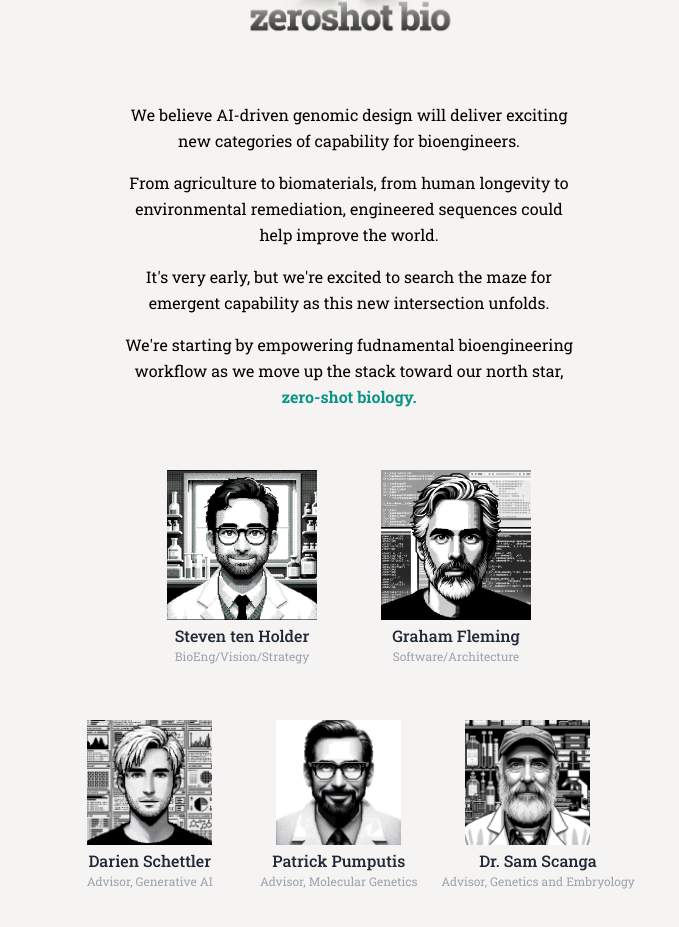
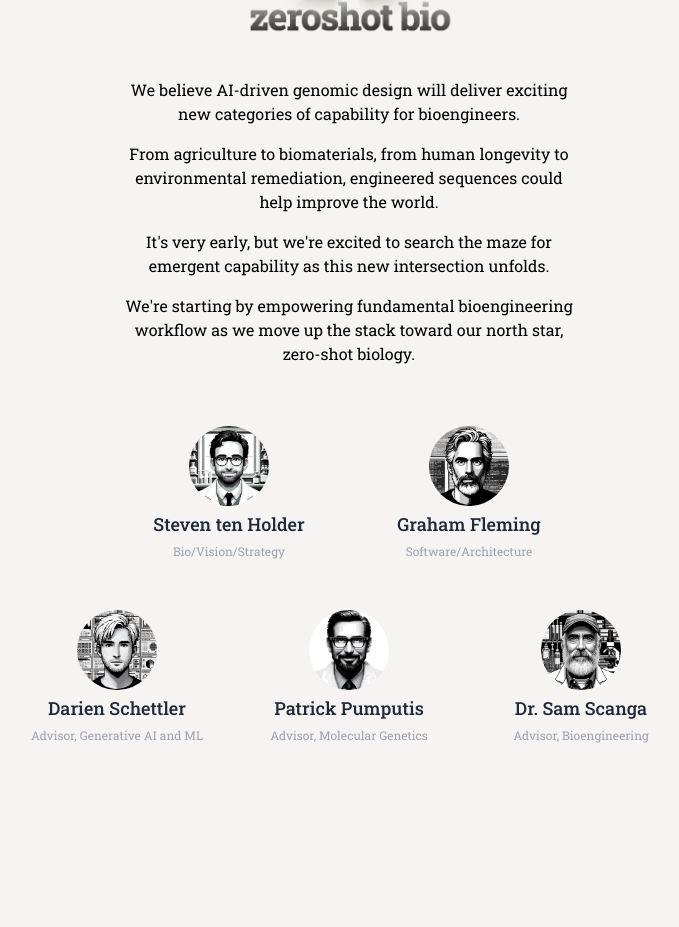
Before and after one commit to zeroshotbio/zeroshotbio-landingpage, a Next.js app: page / in a window 1280 px wide. Shown: the part 641-1568 px from the top of the page, without its empty margins (291-970 px from the left). After the commit the page ends 1527 px from the top, so only its background shows below. Built offline with nearby package versions, Linux system fonts and the light colour scheme.

Commit message:
desktop build complete #3

```diff
--- a/src/app/page.tsx
+++ b/src/app/page.tsx
@@ -1,11 +1,10 @@
 import Image from "next/image";
-
 import Team from "../components/Team";
 
 export default function Home() {
   return (
-    <main className="flex min-h-screen flex-col items-center justify-between p-24">
-      <div className="relative flex flex-col items-center justify-center before:absolute before:h-[300px] before:w-[480px] before:-translate-x-1/2 before:rounded-full before:bg-gradient-radial before:from-white before:to-transparent before:blur-2xl before:content-[''] after:absolute after:-z-20 after:h-[180px] after:w-[240px] after:translate-x-1/3 after:bg-gradient-conic after:from-gray-200 after:via-gray-200 after:blur-2xl after:content-['']  before:lg:h-[360px] z-[-1]">
+    <main className="flex flex-col items-center justify-between p-4 sm:p-8 md:p-24 md:flex-col md:items-center md:justify-between md:min-h-screen">
+      <div className="relative flex flex-col items-center justify-center before:absolute before:h-[300px] before:w-[480px] before:-translate-x-1/2 before:rounded-full before:bg-gradient-radial before:from-white before:to-transparent before:blur-2xl before:content-[''] after:absolute after:-z-20 after:h-[180px] after:w-[240px] after:translate-x-1/3 after:bg-gradient-conic after:from-gray-200 after:via-gray-200 after:blur-2xl after:content-[''] before:lg:h-[360px] z-[-1]">
         <Image
           className="relative"
           src="/images/headerpic.png"
@@ -15,23 +14,21 @@ export default function Home() {
           priority
         />
       </div>
-      <div className="textboxmain w-4/4 mt-10 max-w-md mx-auto">
-          <br />
-          <p className="text-m text-my-teal leading-relaxed mb-4 text-center sm:whitespace-normal whitespace-nowrap">
-          We believe AI-driven genomic design
-          will deliver exciting new categories of capability for bioengineers.
-          </p>
-          <p className="text-m text-my-teal leading-relaxed mb-4 text-center sm:whitespace-normal whitespace-nowrap">
+      <div className="textboxmain w-full mt-10 mx-auto text-center sm:max-w-xl md:max-w-md">
+        <p className="text-sm sm:text-base md:text-m text-my-teal leading-relaxed mb-4 sm:whitespace-normal">
+          We believe AI-driven genomic design will deliver exciting new categories of capability for bioengineers.
+        </p>
+        <p className="text-sm sm:text-base md:text-m text-my-teal leading-relaxed mb-4 sm:whitespace-normal">
           From agriculture to biomaterials, from human longevity to environmental remediation, engineered sequences could help improve the world.
-          </p>
-          <p className="text-m text-my-teal leading-relaxed mb-4 text-center sm:whitespace-normal whitespace-nowrap">
-           It&apos;s very early, but we&apos;re excited to search the maze for emergent capability as this new intersection unfolds.
-           </p>
-          <p className="text-m text-my-teal leading-relaxed mb-4 text-center sm:whitespace-normal whitespace-nowrap">
-          We&apos;re starting by empowering fudnamental bioengineering workflow as we move up the stack toward our north star, <b className="text-teal-600 "> zero-shot biology.</b>
-          </p>
+        </p>
+        <p className="text-sm sm:text-base md:text-m text-my-teal leading-relaxed mb-4 sm:whitespace-normal">
+          It's very early, but we're excited to search the maze for emergent capability as this new intersection unfolds.
+        </p>
+        <p className="text-sm sm:text-base md:text-m text-my-teal leading-relaxed mb-4 sm:whitespace-normal">
+          We're starting by empowering fundamental bioengineering workflow as we move up the stack toward our north star, zero-shot biology.
+        </p>
       </div>
-      <div className="flex justify-center items-center w-full h-[appropriate-height]">
+      <div className="flex justify-center items-center w-full">
         <Team />
       </div>
     </main>
--- a/src/components/Team.js
+++ b/src/components/Team.js
@@ -3,7 +3,7 @@ import Image from "next/image";
 const teamData1 = [
   {
     name: "Steven ten Holder",
-    role: "BioEng/Vision/Strategy",
+    role: "Bio/Vision/Strategy",
     description: "Steven is a biologist with years of experience...",
     image: "/images/S.png",
     link: "https://www.linkedin.com/in/steventen/",
@@ -20,7 +20,7 @@ const teamData1 = [
 const teamData2 = [
   {
     name: "Darien Schettler",
-    role: "Advisor, Generative AI",
+    role: "Advisor, Generative AI and ML",
     description: "Darien has expertise in generative AI...",
     image: "/images/D.png",
     link: "https://www.linkedin.com/in/darien-schettler-bb0a5086/",
@@ -34,7 +34,7 @@ const teamData2 = [
   },
   {
     name: "Dr. Sam Scanga",
-    role: "Advisor, Genetics and Embryology",
+    role: "Advisor, Bioengineering",
     description: "Dr. Sam is a renowned expert in genetics and embryologys...",
     image: "/images/SS.png",
     link: "https://www.linkedin.com/in/sam-scanga-phd-10481442/",
@@ -47,22 +47,21 @@ function Team() {
   return (
     <section className="text-gray-600 body-font">
       <div className="container px-4 py-9 mx-auto">
-
-        <div className="flex flex-wrap justify-center items-center">
+        <div className="flex flex-wrap justify-center items-center gap-4 sm:gap-8 mb-6 sm:mb-8">
           {teamData1.map((member, index) => (
-            <div key={index} className="p-2 md:w-3/16 text-center">
+            <div key={index} className="w-36 sm:w-52 p-2 text-center inline-block"> {/* Moderately increased width */}
               <a href={member.link} target="_blank" rel="noopener noreferrer">
                 <Image
                   src={member.image}
                   alt={member.name}
-                  width={150}
-                  height={150}
-                  className="object-cover object-center mx-6"
+                  width={80}
+                  height={80}
+                  className="object-cover object-center rounded-full inline-block"
                 />
-                <h2 className="title-font font-medium text-s text-gray-800 mt-1 mx-3">
+                <h2 className="title-font font-medium text-xs sm:text-lg text-gray-800 mt-1 mx-1">
                   {member.name}
                 </h2>
-                <h3 className="text-xs text-gray-400 mb-10">
+                <h3 className="text-xs text-gray-400 text-center inline-block w-full px-1">
                   {member.role}
                 </h3>
               </a>
@@ -70,31 +69,31 @@ function Team() {
           ))}
         </div>
 
-        <div className="flex flex-wrap justify-center items-center">
+        <div className="flex flex-wrap justify-center items-center gap-4 sm:gap-6">
           {teamData2.map((member, index) => (
-            <div key={index} className="p-2 md:w-3/16 text-center">
+            <div key={index} className="w-36 sm:w-52 p-2 text-center inline-block"> {/* Moderately increased width here too */}
               <a href={member.link} target="_blank" rel="noopener noreferrer">
                 <Image
                   src={member.image}
                   alt={member.name}
-                  width={125}
-                  height={125}
-                  className="object-cover object-center mx-6"
+                  width={80}
+                  height={80}
+                  className="object-cover object-center rounded-full inline-block"
                 />
-                <h2 className="title-font font-medium text-s text-gray-800 mt-1 mx-3">
+                <h2 className="title-font font-medium text-xs sm:text-lg text-gray-800 mt-1 mx-1">
                   {member.name}
                 </h2>
-                <h3 className="text-xs text-gray-400 mb-10">
+                <h3 className="text-xs text-gray-400 text-center inline-block w-full">
                   {member.role}
                 </h3>
               </a>
             </div>
           ))}
         </div>
-
       </div>
     </section>
   );
 }
 
+
 export default Team;
```
